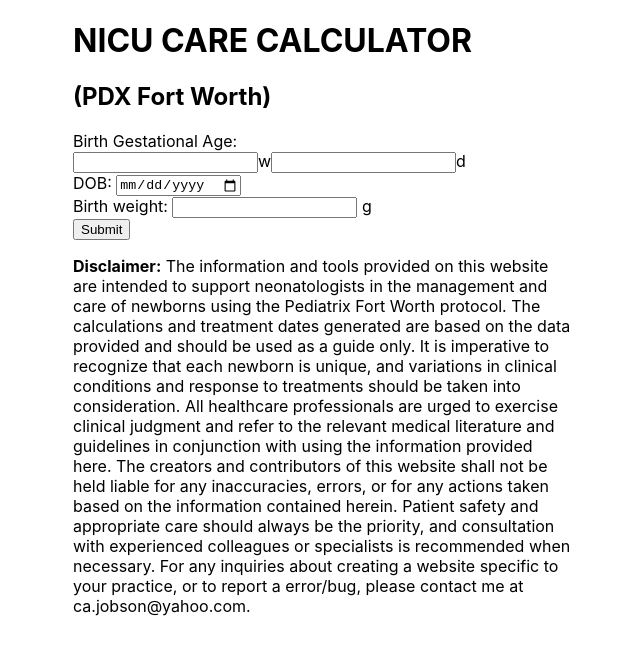
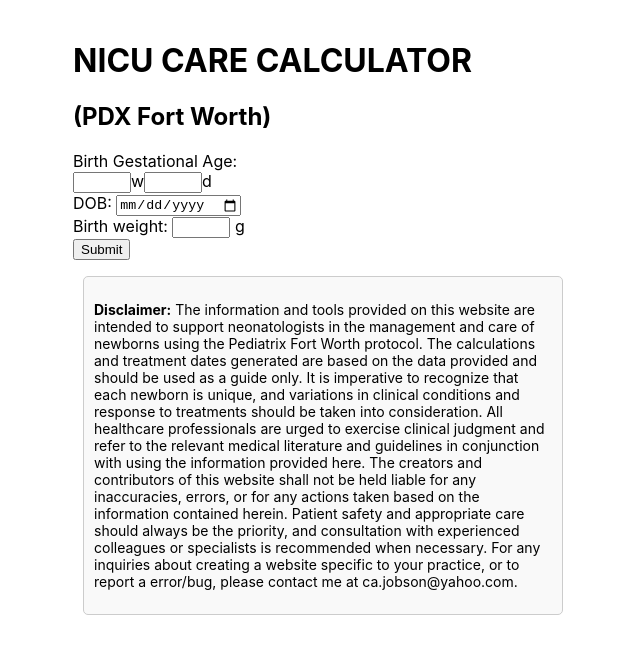
Before and after one commit to cameronjobson/NeoTool, a React (Create React App) app: page / in a window 1280 px wide. Shown: the top 654 px of the page, without its empty margins (317-957 px from the left). Built offline with nearby package versions, Linux system fonts and the light colour scheme.

Commit message:
Update NeoTool.css

```diff
--- a/src/NeoTool.css
+++ b/src/NeoTool.css
@@ -13,3 +13,26 @@
   .input-group input {
     flex-grow: 1;
   }
+  .input-small {
+    width: 50px;
+}
+.container {
+  padding: 20px;
+}
+
+.disclaimer {
+  margin: 10px;
+  padding: 10px;
+  background-color: #f9f9f9;
+  border: 1px solid #ccc;
+  border-radius: 5px;
+  font-size: 14px;
+}
+
+.past-date {
+  color: red;
+}
+
+.current-date {
+  color: green;
+}
```
